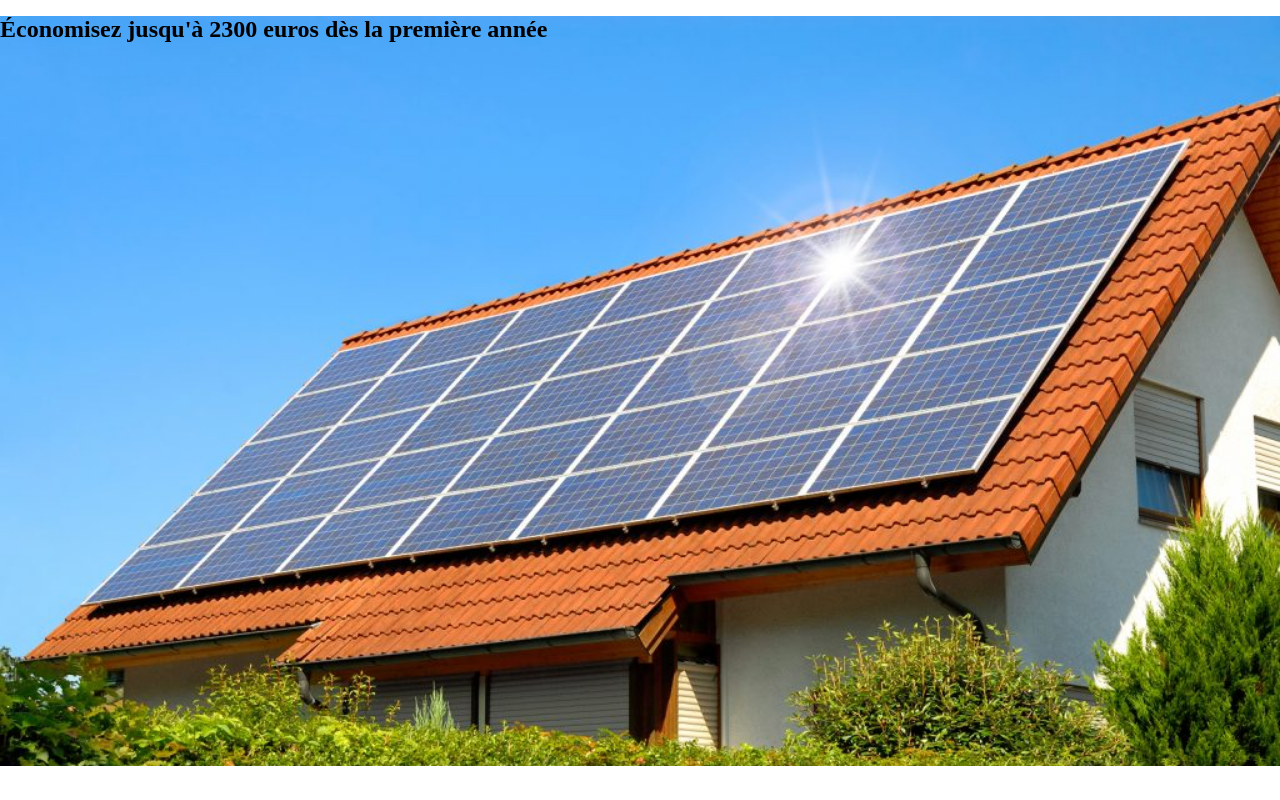
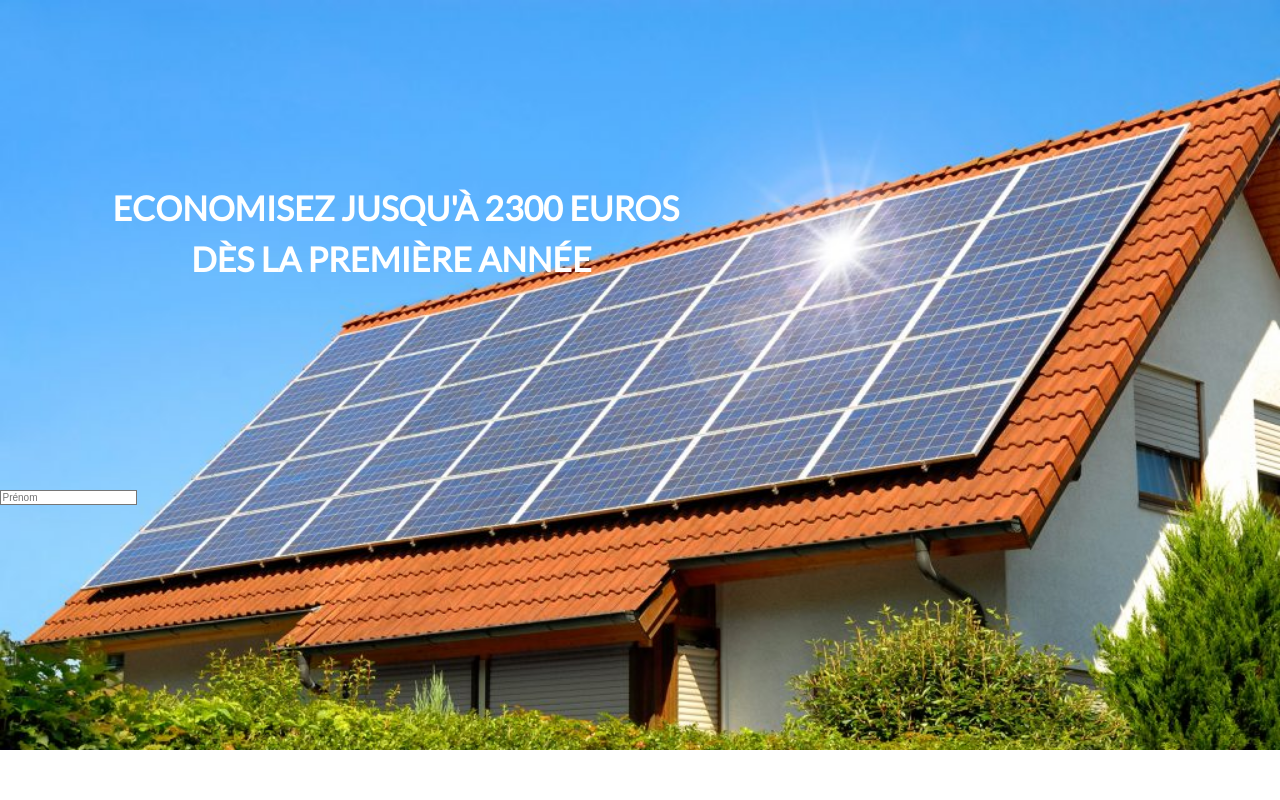
Before and after one commit to phoenix188/taboola-project1, a plain HTML site: page index.html in a window 1280 px wide. Drawn offline with Linux system fonts and the light colour scheme.

Commit message:
first push

```diff
--- a/index.html
+++ b/index.html
@@ -4,6 +4,9 @@
 	<title>Panneau solaire taboola</title>
 	<meta charset="utf-8">
 	<link rel="stylesheet" type="text/css" href="main.css">
+	<link href="https://fonts.googleapis.com/css?family=Lato:300" rel="stylesheet">
+	<link href="https://fonts.googleapis.com/css?family=Lato" rel="stylesheet">
+
 </head>
 
 
@@ -16,9 +19,14 @@
 
 		<div class="background-image">
 			<div class="description">
-			<h1>Économisez jusqu'à 2300 euros dès la première année</h1>
+			<h1>ECONOMISEZ JUSQU'À 2300 EUROS </br> <div id="description-subtitle">DÈS LA PREMIÈRE ANNÉE</div></h1>
+			</div>
+		<form method="post" action="#">
+			<input type="text" name="pseudo" id="pseudo" placeholder="Prénom">
+
+		</form>
 		</div>
-		</div>
+
 	</header>
 </body>
 
--- a/main.css
+++ b/main.css
@@ -2,8 +2,31 @@ body
 
 {
 	margin: 0px;
+	font-family: 'Lato', sans-serif;
+
 }
 
+.description
+
+{
+	display: flex;
+}
+.description h1
+
+{
+	margin-top: 0px;
+	color: white;
+	padding: 250px;
+	padding-left: 150px;
+	font-size: 45px;
+}
+
+#description-subtitle
+
+{
+	padding-left: 105px;
+    padding-top: 15px;
+}
 .background-image
 
 {
```
